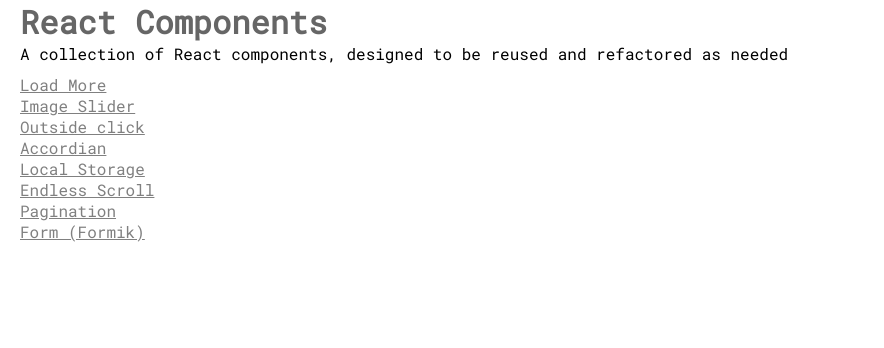
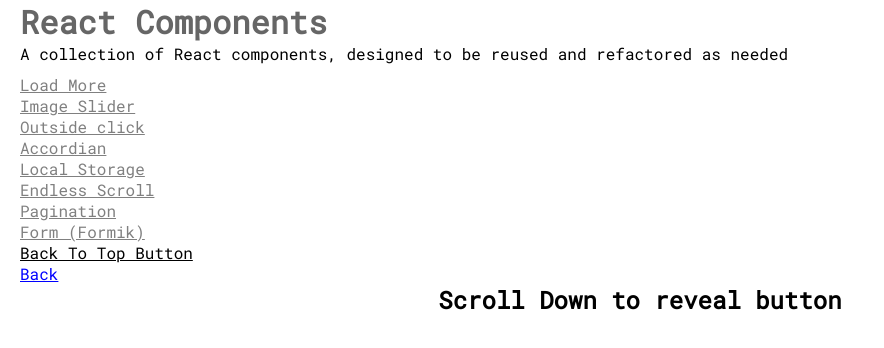
Before and after one commit to ChrisCooper0/react-components, a React (Create React App) app: page /backtotop in a window 1280 px wide. Shown: the top 348 px of the page, without its empty margins (0-884 px from the left). Built offline with nearby package versions, Linux system fonts and the light colour scheme.

Commit message:
add back to top button

```diff
--- a/package.json
+++ b/package.json
@@ -10,7 +10,7 @@
     "immer": ">=9.0.6",
     "react": "^17.0.2",
     "react-dom": "^17.0.2",
-    "react-icons": "^4.2.0",
+    "react-icons": "^4.3.1",
     "react-outside-click-handler": "^1.3.0",
     "react-paginate": "^7.1.3",
     "react-router-dom": "^5.3.0",
--- a/src/App.js
+++ b/src/App.js
@@ -14,6 +14,7 @@ import { LocalStorage } from "./components/LocalStorage/LocalStorage";
 import { EndlessScroll } from "./components/EndlessScroll/EndlessScroll";
 import Pagination from "./components/Pagination/Pagination";
 import FormExample from "./components/Form/Form";
+import BackToTopButton from "./components/BackToTop/BackToTop";
 
 function App() {
   return (
@@ -70,6 +71,11 @@ function App() {
                     Form (Formik)
                   </NavLink>
                 </li>
+                <li>
+                  <NavLink activeClassName="selected" to="/backtotop">
+                    Back To Top Button
+                  </NavLink>
+                </li>
               </ul>
             </nav>
             <Switch>
@@ -97,6 +103,9 @@ function App() {
               <Route path="/form">
                 <FormExample />
               </Route>
+              <Route path="/backtotop">
+                <BackToTopButton />
+              </Route>
             </Switch>
           </div>
         </Router>
--- /dev/null
+++ b/src/components/BackToTop/BackToTop.js
@@ -0,0 +1,65 @@
+import { FaArrowCircleUp } from "react-icons/fa";
+import { useState, useEffect } from "react";
+import { Link } from "react-router-dom";
+import styled from "styled-components";
+
+const Heading = styled.h2`
+  text-align: center;
+  margin-bottom: 100rem;
+`;
+
+const StyledButton = styled(FaArrowCircleUp)`
+  position: fixed;
+  background-color: transparent;
+  z-index: 999;
+  right: -100px;
+  bottom: 50px;
+  font-size: 35px;
+  color: #535353;
+  cursor: pointer;
+  transform: translateX(-150px);
+  animation: slideLeft 1s;
+
+  @keyframes slideLeft {
+    0% {
+      transform: translateX(-100px);
+    }
+    100% {
+      transform: translateX(-150px);
+    }
+  }
+
+  @media screen and (max-width: 635px) {
+    right: -135px;
+    bottom: 50px;
+    font-size: 30px;
+  }
+
+  display: ${(props) => (props.showButton ? "block" : "none")};
+`;
+
+function BackToTopButton() {
+  const [showButton, setShowButton] = useState(false);
+
+  useEffect(() => {
+    window.addEventListener("scroll", () => {
+      window.scrollY > 500 ? setShowButton(true) : setShowButton(false);
+    });
+  }, []);
+
+  const handleClick = () => {
+    window.scrollTo(0, 0);
+  };
+
+  return (
+    <>
+      <Link className="link" to="/">
+        Back
+      </Link>
+      <Heading>Scroll Down to reveal button</Heading>
+      <StyledButton onClick={handleClick} showButton={showButton} />
+    </>
+  );
+}
+
+export default BackToTopButton;
--- a/src/index.css
+++ b/src/index.css
@@ -3,4 +3,5 @@
   padding: 0;
   box-sizing: border-box;
   font-family: "Roboto Mono", monospace;
+  scroll-behavior: smooth;
 }
```
Also changed, not shown: 2 other files (tests, documents, lock files or other folders).
